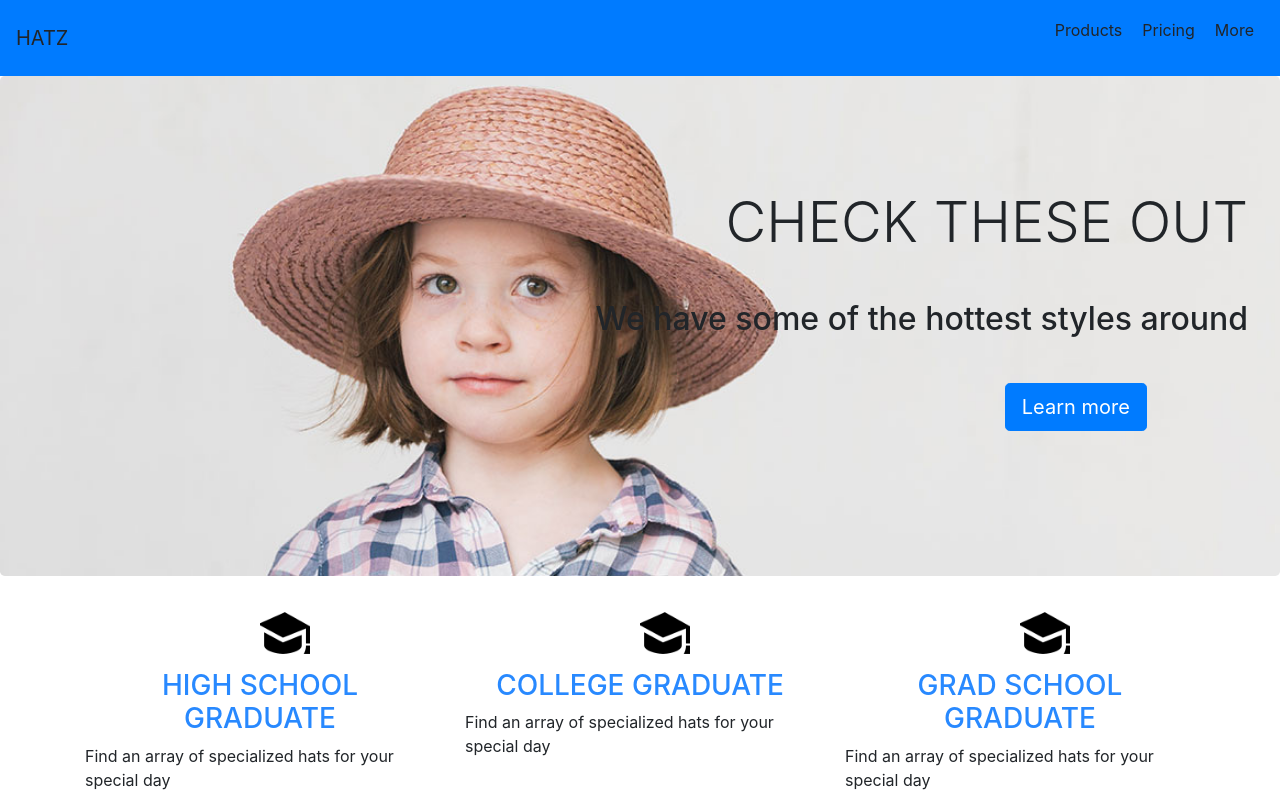
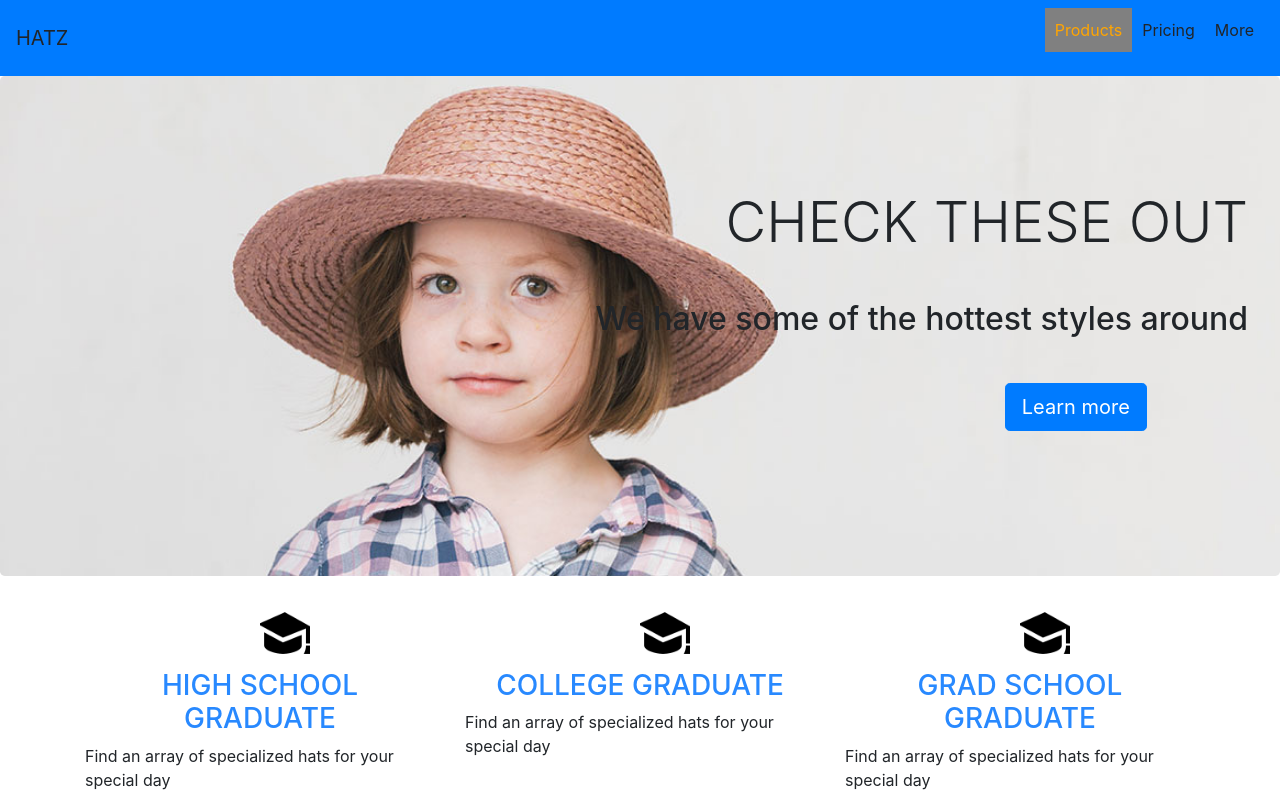
Before and after one commit to klynne23/landingpage, a plain HTML site: page index.html in a window 1280 px wide. In both pictures the pointer is over the element "Products". Shown: the top 800 px of the page. Drawn offline with nearby package versions, Linux system fonts and the light colour scheme.

Commit message:
added style

```diff
--- a/style.css
+++ b/style.css
@@ -1,5 +1,10 @@
 nav p{
     padding: 10px;
+}
+
+nav p:hover {
+    color: orange;
+    background-color: grey;
 }
 
 .jumbotron {
```
Also changed, not shown: index.html (indentation only), 1 other file.
